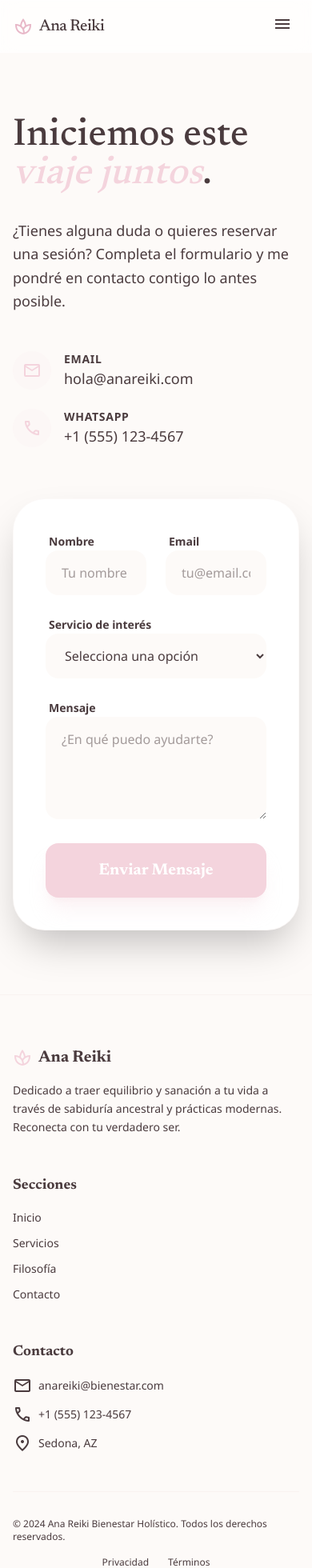
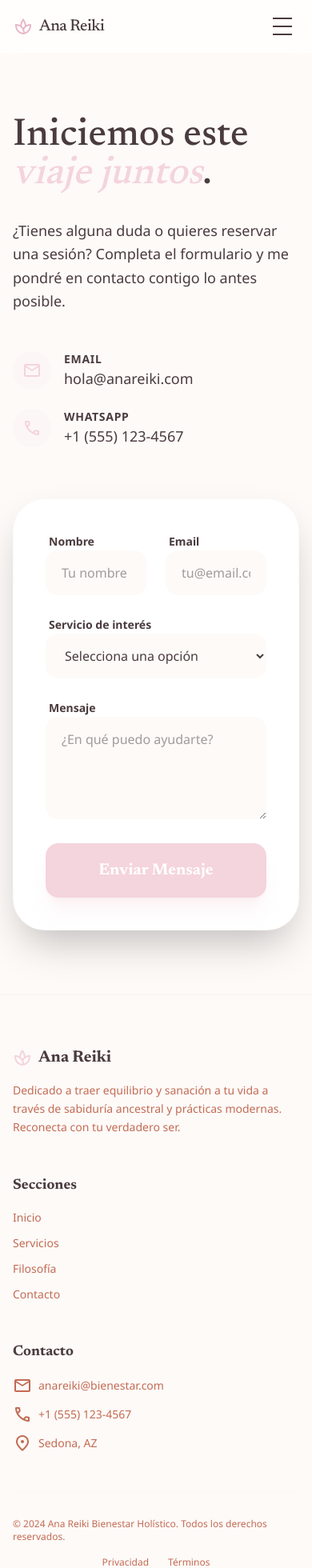
Before and after one commit to fmonfasani/AnaReiki, a Next.js app: page /contacto in a window 390 px wide. Shown: the top 1960 px of the page at 80% size. Built offline with nearby package versions, Linux system fonts and the light colour scheme.

Commit message:
fix: mobile UI refinements for navbar and footer

```diff
--- a/src/app/globals.css
+++ b/src/app/globals.css
@@ -8,6 +8,7 @@
   --color-background-alt: #f9f3f1;
   --color-text-main: #4a3b3e;
   --color-text-light: #8b7a7d;
+  --color-terracotta: #c36b53;
 
   --font-display: var(--font-newsreader), serif;
   --font-body: var(--font-noto-sans), sans-serif;
--- a/src/components/Footer.tsx
+++ b/src/components/Footer.tsx
@@ -12,24 +12,29 @@ export default function Footer() {
               </span>
               <h3 className="font-display text-xl font-bold">Ana Reiki</h3>
             </div>
-            <p className="text-text-subtle text-sm leading-relaxed max-w-sm">
+            <p className="text-terracotta text-sm leading-relaxed max-w-sm">
               Dedicado a traer equilibrio y sanación a tu vida a través de
               sabiduría ancestral y prácticas modernas. Reconecta con tu
               verdadero ser.
             </p>
           </div>
           <div>
-            <h4 className="font-display font-bold text-lg mb-4">Secciones</h4>
-            <ul className="space-y-3 text-sm text-text-subtle">
+            <h4 className="font-display font-bold text-lg mb-4 text-text-main">
+              Secciones
+            </h4>
+            <ul className="space-y-3 text-sm text-terracotta">
               <li>
-                <Link href="/" className="hover:text-primary transition-colors">
+                <Link
+                  href="/"
+                  className="hover:text-primary-dark transition-colors"
+                >
                   Inicio
                 </Link>
               </li>
               <li>
                 <Link
                   href="/servicios"
-                  className="hover:text-primary transition-colors"
+                  className="hover:text-primary-dark transition-colors"
                 >
                   Servicios
                 </Link>
@@ -37,7 +42,7 @@ export default function Footer() {
               <li>
                 <Link
                   href="/filosofia"
-                  className="hover:text-primary transition-colors"
+                  className="hover:text-primary-dark transition-colors"
                 >
                   Filosofía
                 </Link>
@@ -45,7 +50,7 @@ export default function Footer() {
               <li>
                 <Link
                   href="/contacto"
-                  className="hover:text-primary transition-colors"
+                  className="hover:text-primary-dark transition-colors"
                 >
                   Contacto
                 </Link>
@@ -53,8 +58,10 @@ export default function Footer() {
             </ul>
           </div>
           <div>
-            <h4 className="font-display font-bold text-lg mb-4">Contacto</h4>
-            <ul className="space-y-3 text-sm text-text-subtle">
+            <h4 className="font-display font-bold text-lg mb-4 text-text-main">
+              Contacto
+            </h4>
+            <ul className="space-y-3 text-sm text-terracotta">
               <li className="flex items-center gap-2">
                 <span className="material-symbols-outlined text-base">
                   mail
@@ -76,15 +83,21 @@ export default function Footer() {
             </ul>
           </div>
         </div>
-        <div className="border-t border-background-alt pt-8 flex flex-col md:flex-row justify-between items-center gap-4 text-xs text-text-subtle">
+        <div className="border-t border-primary/10 pt-8 flex flex-col md:flex-row justify-between items-center gap-4 text-xs text-terracotta">
           <p>
             © 2024 Ana Reiki Bienestar Holístico. Todos los derechos reservados.
           </p>
           <div className="flex gap-6">
-            <Link href="#" className="hover:text-primary transition-colors">
+            <Link
+              href="#"
+              className="hover:text-primary-dark transition-colors"
+            >
               Privacidad
             </Link>
-            <Link href="#" className="hover:text-primary transition-colors">
+            <Link
+              href="#"
+              className="hover:text-primary-dark transition-colors"
+            >
               Términos
             </Link>
           </div>
--- a/src/components/Navbar.tsx
+++ b/src/components/Navbar.tsx
@@ -27,6 +27,7 @@ export default function Navbar() {
   const toggleMenu = () => setIsOpen(!isOpen);
 
   const navLinks = [
+    { name: "Inicio", href: "/" },
     { name: "Servicios", href: "/servicios" },
     { name: "Filosofía", href: "/filosofia" },
     { name: "Contacto", href: "/contacto" },
@@ -66,15 +67,21 @@ export default function Navbar() {
               Reservar Sesión
             </Link>
 
-            {/* Mobile Menu Button */}
+            {/* Mobile Menu Button - Structured Hamburger */}
             <button
               onClick={toggleMenu}
-              className="md:hidden text-text-main p-2 z-50 focus:outline-none"
+              className="md:hidden flex flex-col justify-center items-center w-10 h-10 z-[70] relative focus:outline-none"
               aria-label="Toggle menu"
             >
-              <span className="material-symbols-outlined text-3xl">
-                {isOpen ? "close" : "menu"}
-              </span>
+              <span
+                className={`block w-6 h-0.5 bg-text-main transition-all duration-300 ease-out ${isOpen ? "rotate-45 translate-y-2" : "-translate-y-1"}`}
+              />
+              <span
+                className={`block w-6 h-0.5 bg-text-main my-1 transition-all duration-300 ease-out ${isOpen ? "opacity-0" : "opacity-100"}`}
+              />
+              <span
+                className={`block w-6 h-0.5 bg-text-main transition-all duration-300 ease-out ${isOpen ? "-rotate-45 -translate-y-1" : "translate-y-1"}`}
+              />
             </button>
           </div>
         </div>
@@ -84,55 +91,63 @@ export default function Navbar() {
       <AnimatePresence>
         {isOpen && (
           <motion.div
-            initial={{ opacity: 0, x: "100%" }}
-            animate={{ opacity: 1, x: 0 }}
-            exit={{ opacity: 0, x: "100%" }}
-            transition={{ type: "spring", damping: 25, stiffness: 200 }}
-            className="fixed inset-0 z-40 bg-background-light/95 backdrop-blur-xl md:hidden flex flex-col items-center justify-center gap-8"
+            initial={{ opacity: 0 }}
+            animate={{ opacity: 1 }}
+            exit={{ opacity: 0 }}
+            className="fixed inset-0 z-[60] bg-background-light md:hidden flex flex-col"
           >
-            <nav className="flex flex-col items-center gap-8">
+            <div className="flex flex-col items-center justify-center flex-grow gap-10 px-8">
+              <nav className="flex flex-col items-center gap-8 w-full">
                 {navLinks.map((link, i) => (
                   <motion.div
                     key={link.name}
                     initial={{ opacity: 0, y: 20 }}
                     animate={{ opacity: 1, y: 0 }}
                     transition={{ delay: i * 0.1 }}
+                    className="w-full text-center"
                   >
                     <Link
                       href={link.href}
                       onClick={() => setIsOpen(false)}
-                    className="font-display text-4xl font-medium text-text-main active:text-primary-dark"
+                      className="font-display text-4xl font-medium text-text-main block py-2 hover:text-terracotta transition-colors"
                     >
                       {link.name}
                     </Link>
                   </motion.div>
                 ))}
+
                 <motion.div
                   initial={{ opacity: 0, y: 20 }}
                   animate={{ opacity: 1, y: 0 }}
-                transition={{ delay: 0.3 }}
-                className="pt-4"
+                  transition={{ delay: 0.5 }}
+                  className="pt-8 w-full max-w-xs"
                 >
                   <Link
                     href="/contacto"
                     onClick={() => setIsOpen(false)}
-                  className="bg-primary text-text-main px-10 py-4 rounded-full font-display font-bold text-xl shadow-xl shadow-primary/20"
+                    className="bg-primary text-text-main px-8 py-5 rounded-full font-display font-bold text-xl shadow-xl shadow-primary/20 block text-center transform active:scale-95 transition-transform"
                   >
                     Reservar Sesión
                   </Link>
                 </motion.div>
               </nav>
+            </div>
 
-            <div className="absolute bottom-12 flex flex-col items-center gap-4 text-text-light">
+            <motion.div
+              initial={{ opacity: 0 }}
+              animate={{ opacity: 1 }}
+              transition={{ delay: 0.7 }}
+              className="pb-12 flex flex-col items-center gap-4 text-text-light"
+            >
               <div className="flex items-center gap-2">
                 <span className="material-symbols-outlined text-primary-dark">
                   spa
                 </span>
-                <span className="font-display font-bold tracking-widest text-xs uppercase">
+                <span className="font-display font-bold tracking-widest text-xs uppercase text-terracotta">
                   Ana Reiki
                 </span>
               </div>
-            </div>
+            </motion.div>
           </motion.div>
         )}
       </AnimatePresence>
```
Also changed, not shown: 3 other files (tests, documents, lock files or other folders). Lines whose indentation alone changed are shown as unchanged.
